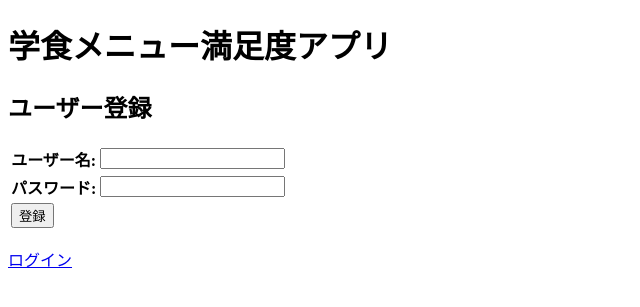
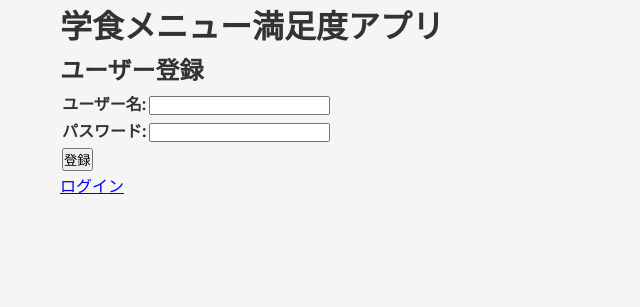
Before and after one commit to cit-nomoto/gakusyoku_app, a Flask app: page /register in a window 1280 px wide. Shown: the top 307 px of the page, without its empty margins (0-640 px from the left). Run offline with Flask 3, Linux system fonts and the light colour scheme.

Commit message:
[modify] add base css

```diff
--- a/static/css/style.css
+++ b/static/css/style.css
@@ -1 +1,19 @@
-/* CSSスタイル記述 */
+/* 基本設定 */
+* {
+    margin: 0;
+    padding: 0;
+    box-sizing: border-box;
+}
+
+body {
+    font-family: 'Segoe UI', Tahoma, Geneva, Verdana, sans-serif;
+    background-color: #f5f5f5;
+    color: #333;
+    line-height: 1.6;
+}
+
+.container {
+    max-width: 1200px;
+    margin: 0 auto;
+    padding: 0 20px;
+}
```
